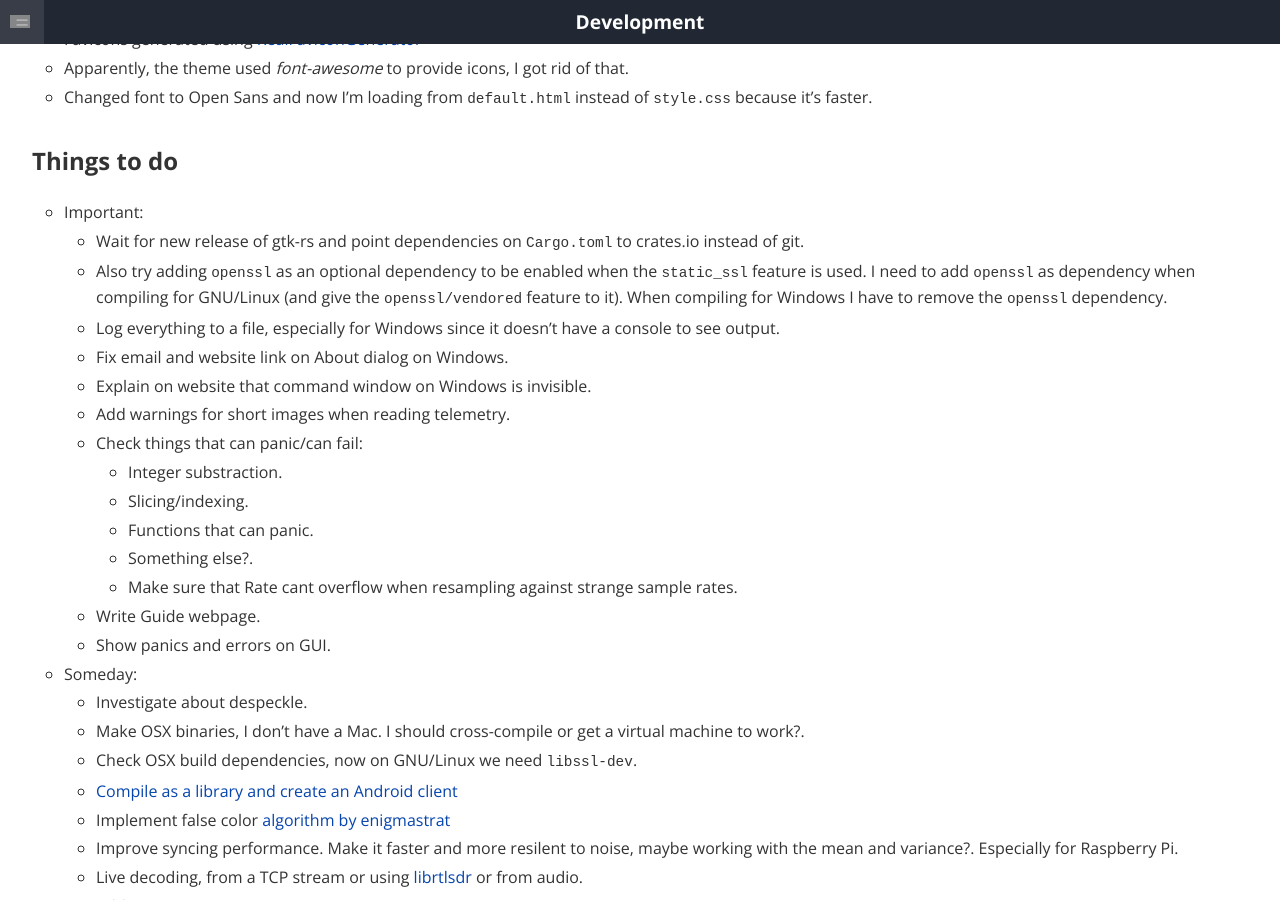
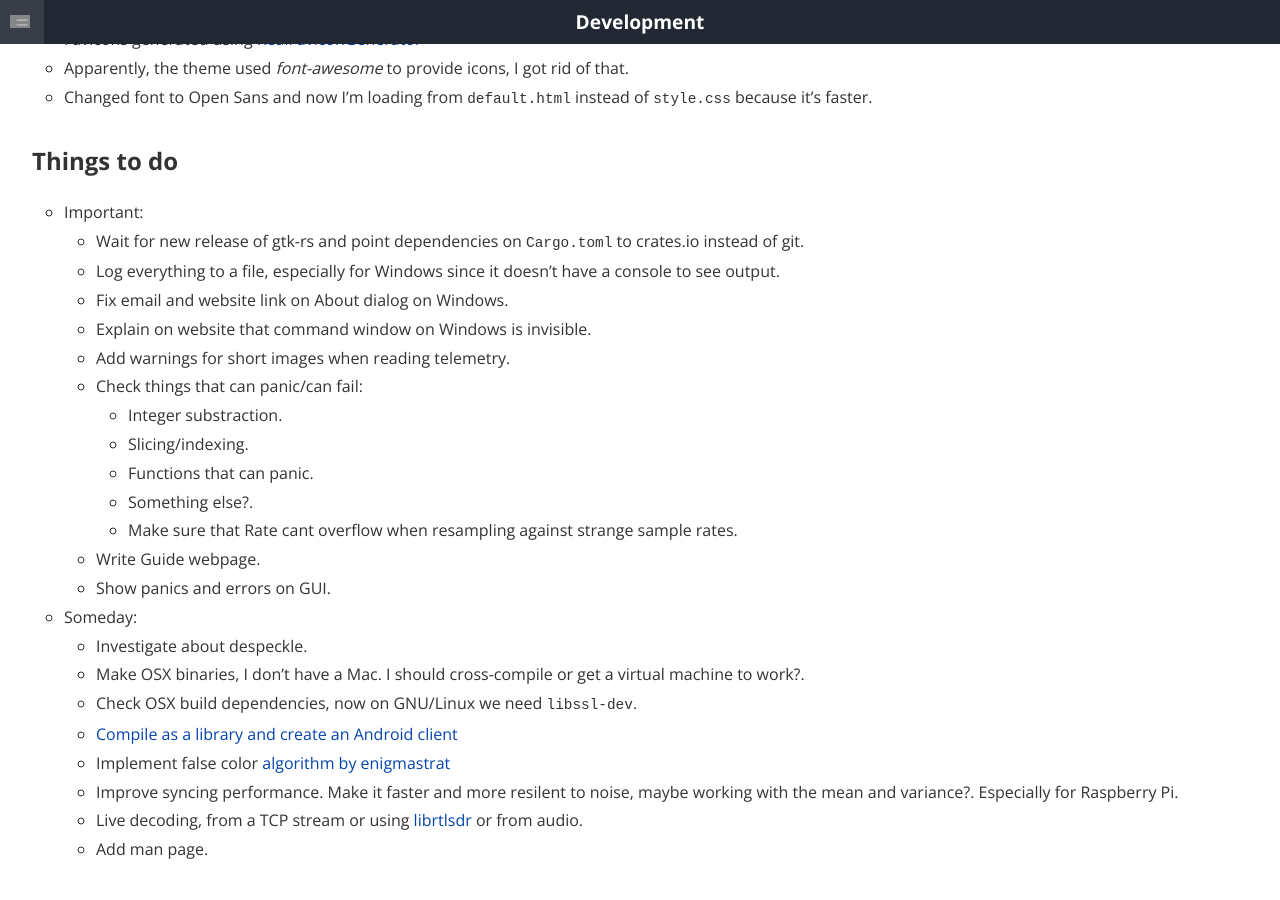
Before and after one commit to martinber/noaa-apt, a Jekyll site: the page built from docs/development.md, in a window 1280 px wide and 900 px high, scrolled down 1591 px. Built offline with Jekyll 4.4.1, drawn with Linux system fonts in a browser that asks for light colours.

Commit message:
Make openssl dependency optional so its used only when enabling the static_ssl feature

```diff
--- a/docs/development.md
+++ b/docs/development.md
@@ -79,11 +79,6 @@ Notes:
 
     - Wait for new release of gtk-rs and point dependencies on `Cargo.toml` to
       crates.io instead of git.
-
-    - Also try adding `openssl` as an optional dependency to be enabled when the
-      `static_ssl` feature is used. I need to add `openssl` as dependency when
-      compiling for GNU/Linux (and give the `openssl/vendored` feature to it).
-      When compiling for Windows I have to remove the `openssl` dependency.
 
     - Log everything to a file, especially for Windows since it doesn't have a
       console to see output.
```
Also changed, not shown: Cargo.toml (+8 -3 lines), 1 other file.
